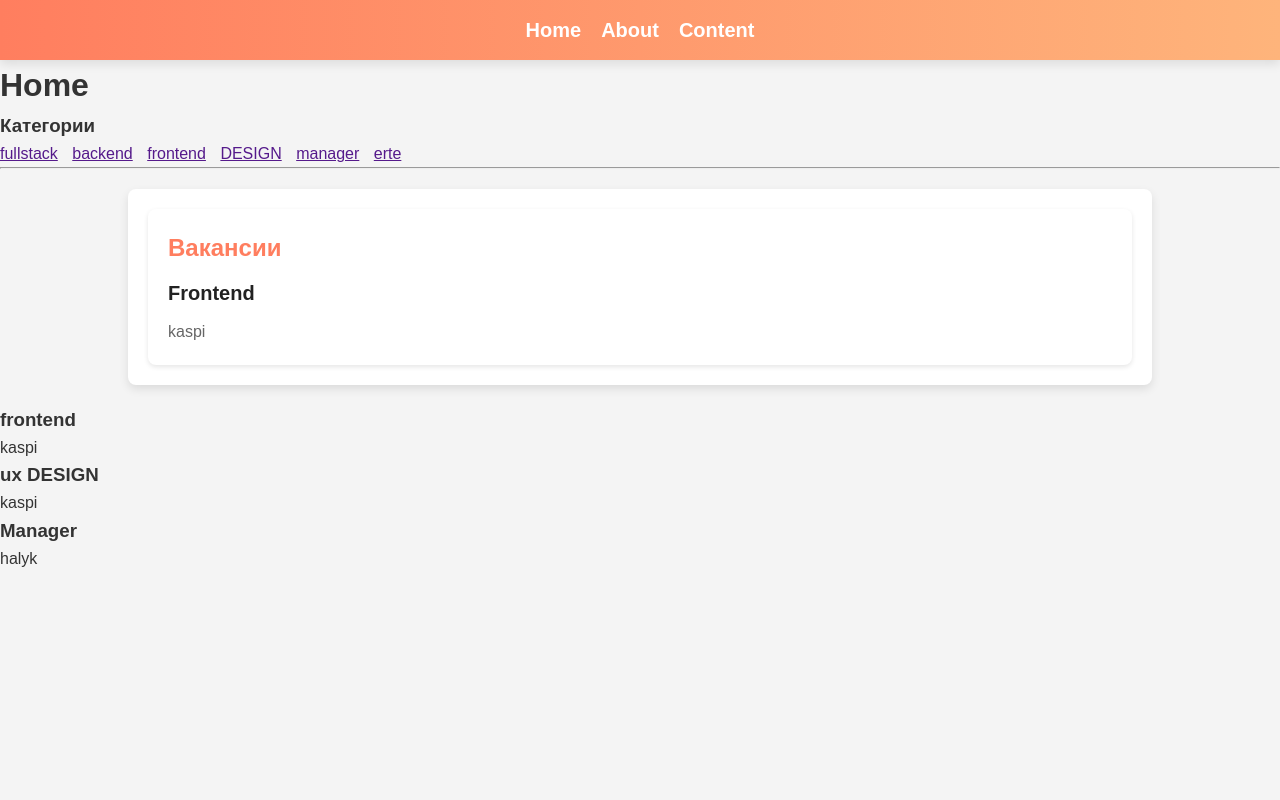
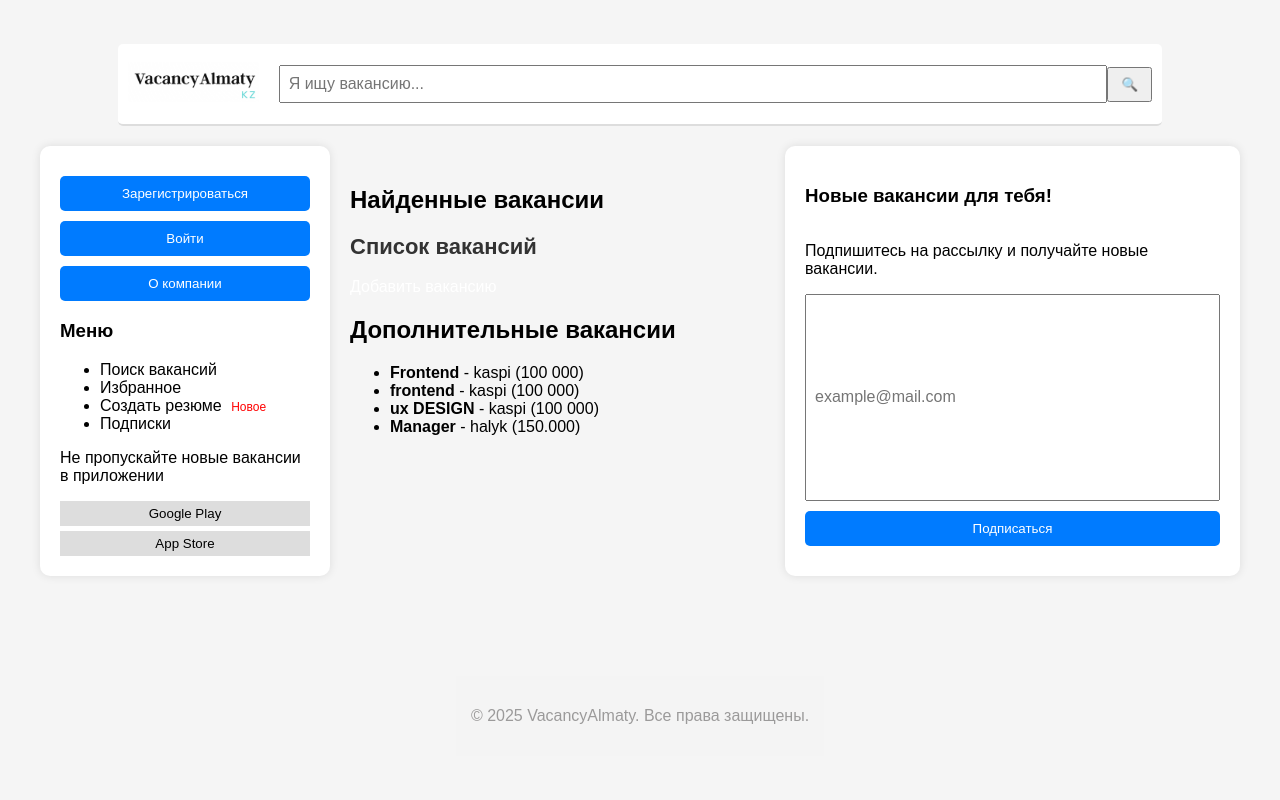
Before and after one commit to s2khan6/dja, a Django app: page / in a window 1280 px wide. Run offline with Django 5.2, Linux system fonts and the light colour scheme; data comes from the database, SQL or seed files in the repository; both versions use the stored data as it was after the commit.

Commit message:
12.03.25

```diff
--- a/stepapp/stepapp/settings.py
+++ b/stepapp/stepapp/settings.py
@@ -117,9 +117,14 @@ USE_TZ = True
 # https://docs.djangoproject.com/en/5.1/howto/static-files/
 
 STATIC_URL = '/static/'
+STATICFILES_DIRS = [BASE_DIR / "static"]
+
+BASE_DIR = os.path.dirname(os.path.dirname(os.path.abspath(__file__)))
+
 
 STATICFILES_DIRS = [
     os.path.join(BASE_DIR, "stpapp/static"),
+	os.path.join(BASE_DIR, "static"),
 ]
 
 
--- a/stepapp/stpapp/forms.py
+++ b/stepapp/stpapp/forms.py
@@ -2,6 +2,6 @@ from django import forms
 from .models import Vacancy
 
 class VacancyForm(forms.ModelForm):
-	class Meta:
-		models = Vacancy
-		field = ['title', 'description', 'company', 'location']
+    class Meta:
+        model = Vacancy  # Указываем модель (исправлено models → model)
+        fields = ['title', 'description', 'company', 'location']  # Исправлено field → fields
--- a/stepapp/stpapp/static/css/style.css
+++ b/stepapp/stpapp/static/css/style.css
@@ -1,122 +1,162 @@
-/* Сброс стандартных отступов и паддингов */
-* {
-  margin: 0;
-  padding: 0;
-  box-sizing: border-box;
-  font-family: Arial, sans-serif;
+body {
+	font-family: Arial, sans-serif;
+	margin: 0;
+	padding: 0;
+	display: flex;
+	flex-direction: column;
+	align-items: center;
+	background: #f4f4f4;
+}
+header {
+	display: flex;
+	align-items: center;
+	width: 80%;
+	height: 60px;
+	padding: 10px;
+	background: #fff;
+	border-bottom: 2px solid #ddd;
+	border-radius: 5px;
+}
+.logo {
+	font-size: 20px;
+	font-weight: bold;
+	margin-right: 20px;
+}
+input {
+	flex: 1;
+	padding: 8px;
+	font-size: 16px;
+}
+button {
+	padding: 8px 12px;
+	cursor: pointer;
+}
+main {
+	display: flex;
+	width: 100%;
+	max-width: 1200px;
+	margin-top: 20px;
+}
+.left-panel {
+	width: 250px;
+	padding: 20px;
+	background: #fff;
+	border-radius: 10px;
+	box-shadow: 0 0 10px rgba(0, 0, 0, 0.1);
 }
 
-body {
-  background-color: #f4f4f4;
-  color: #333;
-  line-height: 1.6;
+.right-panel {
+	flex: 1;
+	padding: 20px ;
+	background: #fff;
+	border-radius: 10px;
+	box-shadow: 0 0 10px rgba(0, 0, 0, 0.1);
+	display: flex;
+	flex-direction: column;
+	position: relative;
 }
 
-/* Стили для шапки */
-header {
-  background: linear-gradient(to right, #ff7e5f, #feb47b);
-  width: 100%;
-  height: 60px;
-  display: flex;
-  align-items: center;
-  justify-content: center;
-  box-shadow: 0px 4px 10px rgba(0, 0, 0, 0.1);
-  padding: 0 20px;
+
+.btn {
+	display: block;
+	width: 100%;
+	padding: 10px;
+	margin: 10px 0;
+	background: #007bff;
+	color: white;
+	border: none;
+	border-radius: 5px;
+	cursor: pointer;
+}
+.btn:hover {
+	background: #0056b3;
+}
+.new {
+	color: red;
+	font-size: 12px;
+	margin-left: 5px;
+}
+.apps .app-btn {
+	display: block;
+	width: 100%;
+	margin-top: 5px;
+	padding: 5px;
+	border: none;
+	background: #ddd;
+	cursor: pointer;
+}
+#job-results {
+	flex: 1;
+	padding: 20px;
 }
 
-.header-inners {
-  display: flex;
-  gap: 20px;
+a{
+	text-decoration: none;
+	color: #ffffff;
+
 }
 
-.header-inners a {
-  text-decoration: none;
-  color: white;
-  font-size: 20px;
-  font-weight: bold;
-  transition: color 0.3s;
-}
 
-.header-inners a:hover {
-  color: #222;
-}
+footer {
+	text-align: center;
+	background: #f4f4f4;
+	color: rgb(155, 154, 154);
+	padding: 15px;
+	margin-top: 100px;
+  }
 
-/* Категории */
-.category {
-  display: flex;
-  align-items: center;
-  gap: 15px;
-  padding: 15px;
-  background: white;
-  border-radius: 8px;
-  box-shadow: 0px 4px 10px rgba(0, 0, 0, 0.1);
-  margin: 20px auto;
-  max-width: 80%;
-}
-
-.category h3 {
-  margin-right: 15px;
-  font-size: 22px;
-  font-weight: bold;
-  color: #333;
-}
-
-.category a {
-  text-decoration: none;
-  color: #ff7e5f;
-  font-size: 18px;
-  font-weight: bold;
-  transition: color 0.3s;
-}
-
-.category a:hover {
-  color: #feb47b;
-}
-
-/* Вакансии */
-.vacant {
-  display: flex;
-  flex-direction: column;
-  gap: 20px;
-  padding: 20px;
-  background: white;
-  border-radius: 8px;
-  box-shadow: 0px 4px 10px rgba(0, 0, 0, 0.1);
-  margin: 20px auto;
-  max-width: 80%;
-}
-
-.vacant-inner {
-  background: #fff;
-  padding: 20px;
-  border-radius: 8px;
-  box-shadow: 0px 2px 5px rgba(0, 0, 0, 0.1);
-  display: flex;
-  flex-direction: column;
-  gap: 10px;
-}
-
-.vacant h2 {
-  font-size: 24px;
-  color: #ff7e5f;
-  font-weight: bold;
-}
-
-.vacant h3 {
-  font-size: 20px;
-  font-weight: bold;
-  color: #222;
-}
-
-.vacant p {
-  font-size: 16px;
-  color: #666;
-}
-
-/* Общие настройки для центрирования */
-.container {
-  display: flex;
-  flex-direction: column;
-  align-items: center;
-  width: 100%;
-}
+  body {
+	font-family: Arial, sans-serif;
+	background-color: #f5f5f5;
+	display: flex;
+	justify-content: center;
+	align-items: center;
+	height: 100vh;
+  }
+  .vacancy-card {
+	background: white;
+	padding: 20px;
+	border-radius: 10px;
+	box-shadow: 0 4px 8px rgba(0, 0, 0, 0.1);
+	max-width: 400px;
+	text-align: center;
+  }
+  h1 {
+	font-size: 22px;
+	color: #333;
+  }
+  .description {
+	font-size: 14px;
+	color: #666;
+  }
+  .buttons {
+	margin-top: 15px;
+  }
+  .edit-button,
+  .delete-button {
+	display: inline-block;
+	padding: 8px 12px;
+	border: none;
+	border-radius: 5px;
+	text-decoration: none;
+	cursor: pointer;
+	font-size: 14px;
+  }
+  .edit-button {
+	background-color: #007bff;
+	color: white;
+  }
+  .delete-button {
+	background-color: #dc3545;
+	color: white;
+	border: none;
+  }
+  .back-link {
+	display: block;
+	margin-top: 10px;
+	color: #007bff;
+	text-decoration: none;
+  }
+  .back-link:hover {
+	text-decoration: underline;
+  }
--- a/stepapp/stpapp/templates/home.html
+++ b/stepapp/stpapp/templates/home.html
@@ -16,7 +16,7 @@
       </div>
     </header>
     <main>
-      <h1>Home</h1>
+      <h1></h1>
       <div class="categoty">
         <h3>Категории</h3>
         {% for category in categories %}
--- /dev/null
+++ b/stepapp/stpapp/templates/index.html
@@ -0,0 +1,74 @@
+{% load static %}
+<!DOCTYPE html>
+<html lang="ru">
+  <head>
+    <meta charset="UTF-8" />
+    <meta name="viewport" content="width=device-width, initial-scale=1.0" />
+    <title>Поиск вакансий</title>
+    <link rel="stylesheet" href="{% static './css/style.css' %}" />
+    <script defer src="script.js"></script>
+	<header>
+        <div class="logo">
+            <!-- <img src="logo.png" alt="Логотип" height="40"> -->
+            <img src="{% static './image/logo.png' %}" alt="Логотип" height="40">
+        </div>
+        <input type="text" id="search" placeholder="Я ищу вакансию...">
+        <button onclick="searchJobs()">🔍</button>
+    </header>
+    <main>
+        <aside class="left-panel">
+            <button id="register" class="btn" >
+				<a href="{% url 'registr_page' %}">Зарегистрироваться</a>
+			</button>
+            <button id="login" class="btn">
+                <a href="{% url 'registr_page' %}">Войти</a>
+                </button>
+            <button id="employer" class="btn">
+				<a href="{% url 'about_page' %}">О компании</a>
+			</button>
+            <h3>Меню</h3>
+            <ul>
+                <li>Поиск вакансий</li>
+                <li>Избранное</li>
+                <li>Создать резюме <span class="new">Новое</span></li>
+                <li>Подписки</li>
+            </ul>
+            <div class="apps">
+                <p>Не пропускайте новые вакансии в приложении</p>
+                <button class="app-btn">Google Play</button>
+                <button class="app-btn">App Store</button>
+            </div>
+        </aside>
+        <section id="job-results">
+            <h2>Найденные вакансии</h2>
+            <h1>Список вакансий</h1>
+            <a href="{% url 'vacancy_create' %}">Добавить вакансию</a>
+            <ul>
+              {% for vacancy in vacancies %}
+              <li>
+                <a href="{% url 'vacancy_detail' vacancy.pk %}">{{ vacancy.title }}</a>
+              </li>
+              {% endfor %}
+            </ul>
+            <h2>Дополнительные вакансии</h2>
+            <ul>
+              {% for job in jobs %}
+              <li>
+                <strong>{{ job.title }}</strong> - {{ job.company }} ({{ job.salary }})
+              </li>
+              {% endfor %}
+            </ul>
+            <div id="jobs"></div>
+        </section>
+        <aside class="right-panel">
+            <h3>Новые вакансии для тебя!</h3>
+            <p>Подпишитесь на рассылку и получайте новые вакансии.</p>
+            <input type="email" placeholder="example@mail.com">
+            <button class="btn">Подписаться</button>
+        </aside>
+    </main>
+	<footer>
+		<p>&copy; 2025 VacancyAlmaty. Все права защищены.</p>
+	  </footer>
+  </body>
+</html>
--- a/stepapp/stpapp/urls.py
+++ b/stepapp/stpapp/urls.py
@@ -2,12 +2,13 @@ from django.urls import path
 from . import views
 
 urlpatterns = [
-	path('', views.home, name='home_page'),
-	path('about/', views.about, name='about_page'),
-	path('contact/', views.contact, name='content_page'),
-	path('vacancy/<int:pk>/', views.vacancy_detail, name='vacancy_detail'),
-	path('vacancy/new/', views.vacancy_create, name='vacancy_detail'),
-	path('vacancy/<int:pk>/edit/', views.vacancy_update, name='vacancy_update'),
-	path('vacancy/<int:pk>/delete/', views.vacancy_delete, name='vacancy_delete'),
+    path('', views.home, name='index_page'),
+    path('about/', views.about, name='about_page'),
+    path('contact/', views.contact, name='registr_page'),
+    path('vacancy/', views.vacancy_list, name='vacancy_list'),  # Добавлено
+    path('vacancy/<int:pk>/', views.vacancy_detail, name='vacancy_detail'),
+    path('vacancy/create/', views.vacancy_create, name='vacancy_create'),
+    path('vacancy/<int:pk>/edit/', views.vacancy_update, name='vacancy_update'),
+    path('vacancy/<int:pk>/delete/', views.vacancy_delete, name='vacancy_delete'),
 
 ]
--- a/stepapp/stpapp/views.py
+++ b/stepapp/stpapp/views.py
@@ -2,62 +2,61 @@ from django.shortcuts import render, get_object_or_404, redirect
 from .forms import VacancyForm
 from .models import Category, Job, Vacancy
 
-#Список вакансии
+# Главная страница
+def home(request):
+    categories = Category.objects.all()
+    jobs = Job.objects.all()
+    context = {
+        "categories": categories,
+        "jobs": jobs
+    }
+    return render(request, "index.html", context)
+
+# Страница "О компании"
+def about(request):
+    return render(request, "about.html")
+
+# Страница регистрации (контактов)
+def contact(request):
+    return render(request, "registr.html")
+
+# Список вакансий
 def vacancy_list(request):
     vacancies = Vacancy.objects.all()
     return render(request, "vacancy_list.html", {"vacancies": vacancies})
 
-
+# Детали вакансии
 def vacancy_detail(request, pk):
     vacancy = get_object_or_404(Vacancy, pk=pk)
     return render(request, "vacancy_detail.html", {"vacancy": vacancy})
 
-
+# Создание вакансии
 def vacancy_create(request):
     if request.method == "POST":
         form = VacancyForm(request.POST)
         if form.is_valid():
             form.save()
             return redirect("vacancy_list")
-
     else:
         form = VacancyForm()
     return render(request, "vacancy_form.html", {"form": form})
 
-#Редактирование вакансии
+# Редактирование вакансии (исправлено имя ссылки)
 def vacancy_update(request, pk):
     vacancy = get_object_or_404(Vacancy, pk=pk)
     if request.method == "POST":
         form = VacancyForm(request.POST, instance=vacancy)
         if form.is_valid():
             form.save()
-            return redirect("vacancy_ditail", pk=vacancy.pk)
+            return redirect("vacancy_detail", pk=vacancy.pk)  # Исправлено
     else:
         form = VacancyForm(instance=vacancy)
     return render(request, "vacancy_form.html", {"form": form})
 
-#Удаление вакансии
+# Удаление вакансии
 def vacancy_delete(request, pk):
     vacancy = get_object_or_404(Vacancy, pk=pk)
     if request.method == "POST":
         vacancy.delete()
         return redirect("vacancy_list")
     return render(request, "vacancy_confirm_delete.html", {"vacancy": vacancy})
-
-#Подробная информация о вакансии
-def home(request):
-    categories = Category.objects.all()
-    jobs = Job.objects.all()
-
-    context = {
-        "categories": categories,
-        "jobs": jobs
-
-    }
-    return render(request, "home.html", context)
-
-def contact(request):
-    return render(request, "contact.html")
-
-def about(request):
-    return render(request, "about.html")
```
Also changed, not shown: stepapp/stpapp/static/css/about.css (added, +39 -0 lines), stepapp/stpapp/static/css/styles.css (added, +84 -0 lines), stepapp/stpapp/templates/about.html (+47 -12 lines), stepapp/stpapp/templates/job_detail.html (added, +32 -0 lines), stepapp/stpapp/templates/registr.html (added, +27 -0 lines), stepapp/stpapp/templates/vacancy_detail.html (deleted, +0 -10 lines), квп/script.js (added, +27 -0 lines), stepapp/db.sqlite3, stepapp/stepapp/static/image/logo.png (added).
